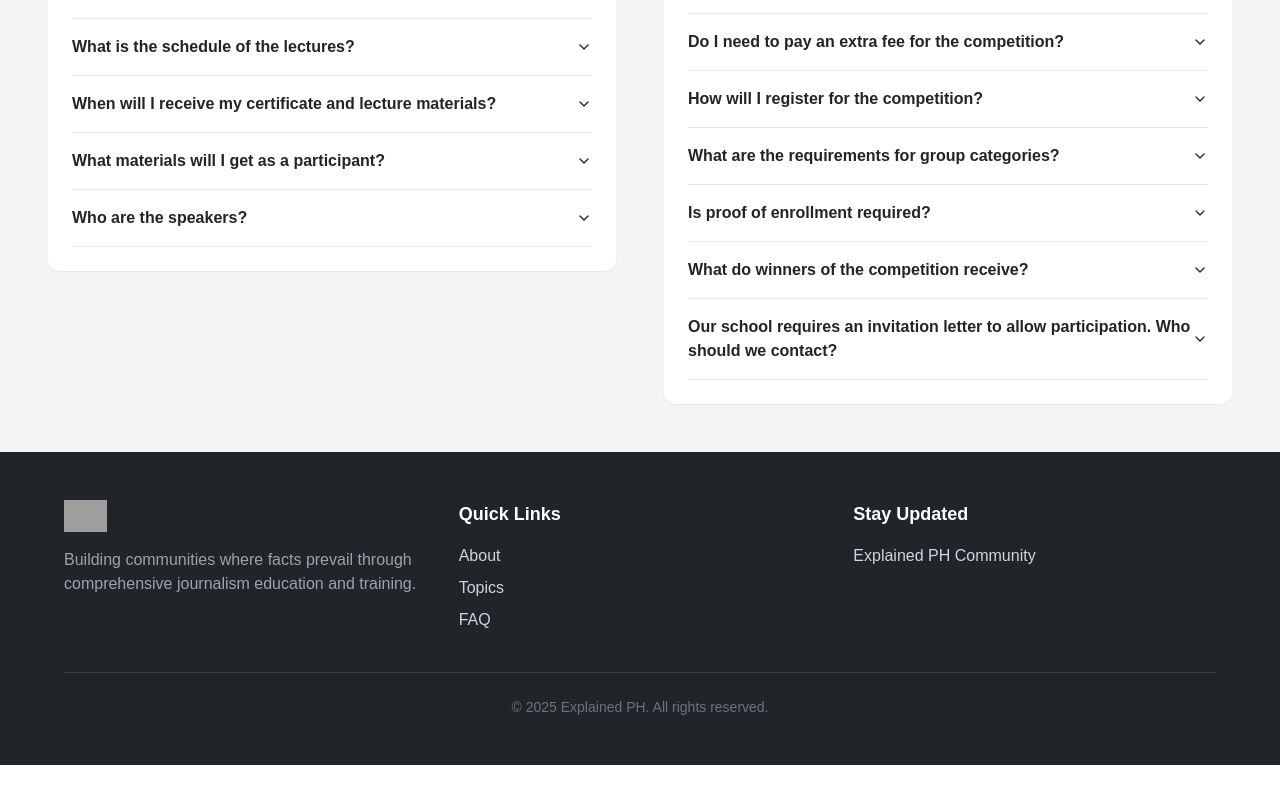
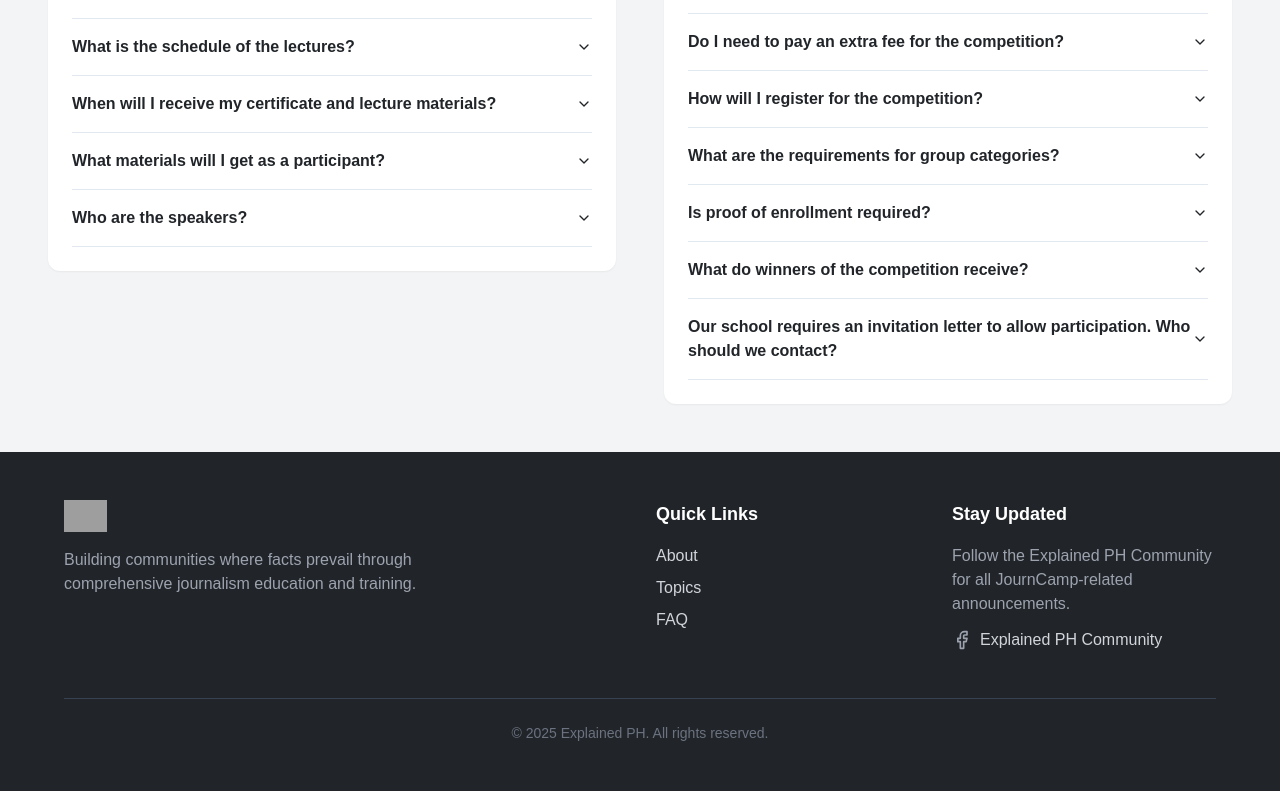
Before and after one commit to archie-bergosa/explained-ph-journcamp, a React (Vite) app: page / in a window 1280 px wide. Shown: the part 6193-6984 px from the top of the page. Before the commit the page ends 6958 px from the top, so only its background shows below. Built offline with nearby package versions, Linux system fonts and the light colour scheme; grey boxes are pictures that could not be loaded.

Commit message:
modified:   src/components/Footer.jsx

```diff
--- a/src/components/Footer.jsx
+++ b/src/components/Footer.jsx
@@ -1,8 +1,5 @@
 import React from 'react';
-import { motion } from 'framer-motion';
-import { Facebook, Twitter, Instagram, Mail } from 'lucide-react';
-import { Button } from '@/components/ui/button';
-import { toast } from '@/components/ui/use-toast';
+import { Facebook } from 'lucide-react';
 
 const Footer = () => {
   const handleNavClick = (sectionId) => {
@@ -15,8 +12,8 @@ const Footer = () => {
   return (
     <footer className="py-12 px-6 sm:px-8 bg-brand-dark text-white" itemScope itemType="https://schema.org/WPFooter">
       <div className="container mx-auto">
-        <div className="grid grid-cols-1 md:grid-cols-3 gap-8 text-center md:text-left">
-          <div className="md:col-span-1">
+        <div className="grid grid-cols-1 md:grid-cols-4 gap-8 text-center md:text-left">
+          <div className="md:col-span-2">
             <div className="flex justify-center md:justify-start mb-4">
               <img src="https://i.postimg.cc/7Y0rb3Jh/journcamp.png" alt="Journcamp+ Logo" className="h-7 sm:h-8" />
             </div>
@@ -42,16 +39,18 @@ const Footer = () => {
 
           <div>
             <h4 className="font-semibold mb-4 text-base sm:text-lg">Stay Updated</h4>
-            <div className="space-y-2">
+            <p className="text-gray-400 text-xs sm:text-sm md:text-base mb-3">
+              Follow the Explained PH Community for all JournCamp-related announcements.
+            </p>
             <a
               href="https://www.facebook.com/profile.php?id=61579261650636"
               target="_blank"
               rel="noopener noreferrer"
-                  className="block mx-auto md:mx-0 text-gray-300 hover:text-white transition-colors text-xs sm:text-sm md:text-base"
+              className="inline-flex items-center text-gray-300 hover:text-white transition-colors text-xs sm:text-sm md:text-base group"
             >
-                  Explained PH Community
+              <Facebook className="w-4 h-4 sm:w-5 sm:h-5 mr-2 text-gray-400 group-hover:text-white transition-colors" />
+              <span>Explained PH Community</span>
             </a>
-            </div>
           </div>
         </div>
 
```
Lines whose indentation alone changed are shown as unchanged.
